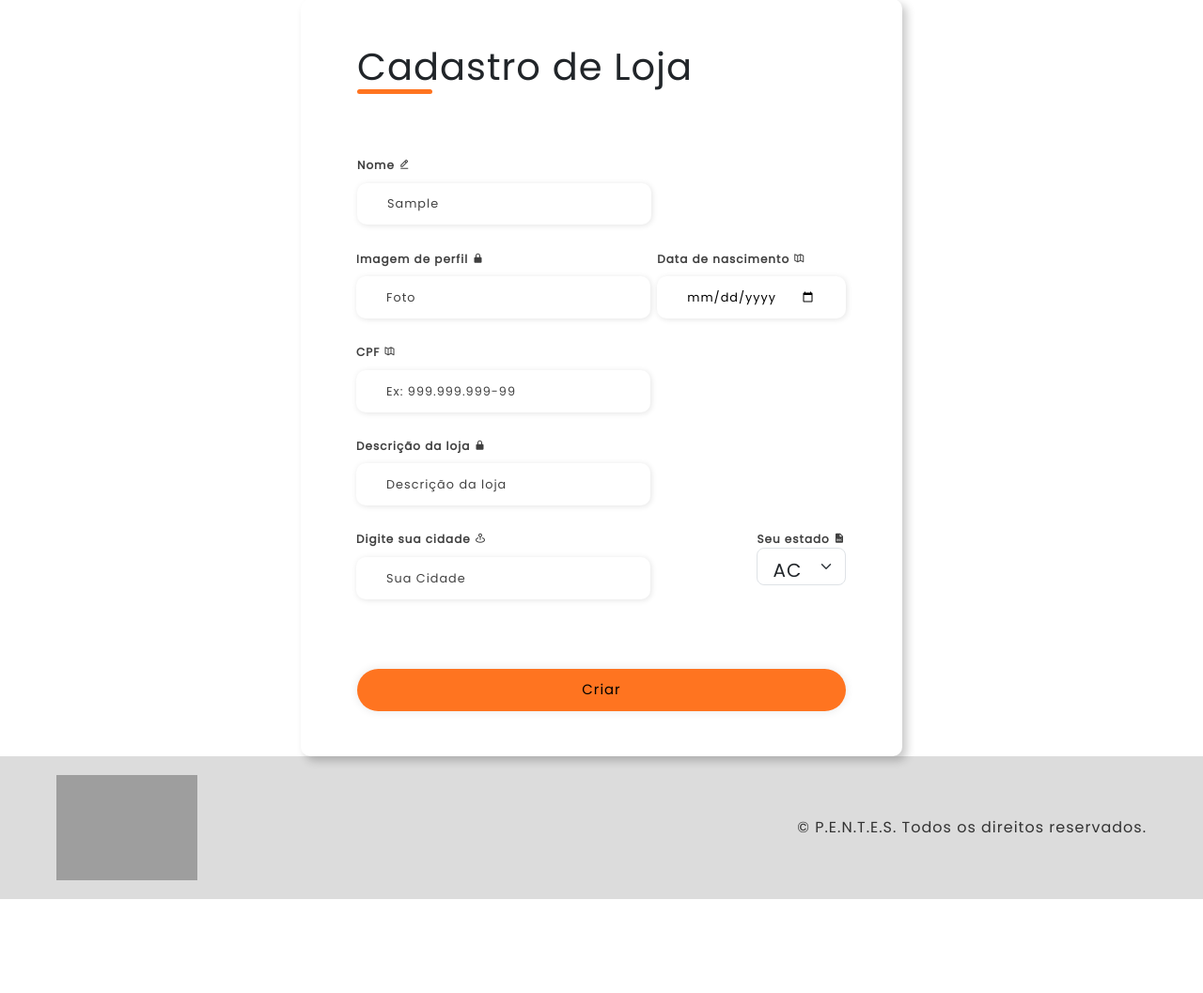
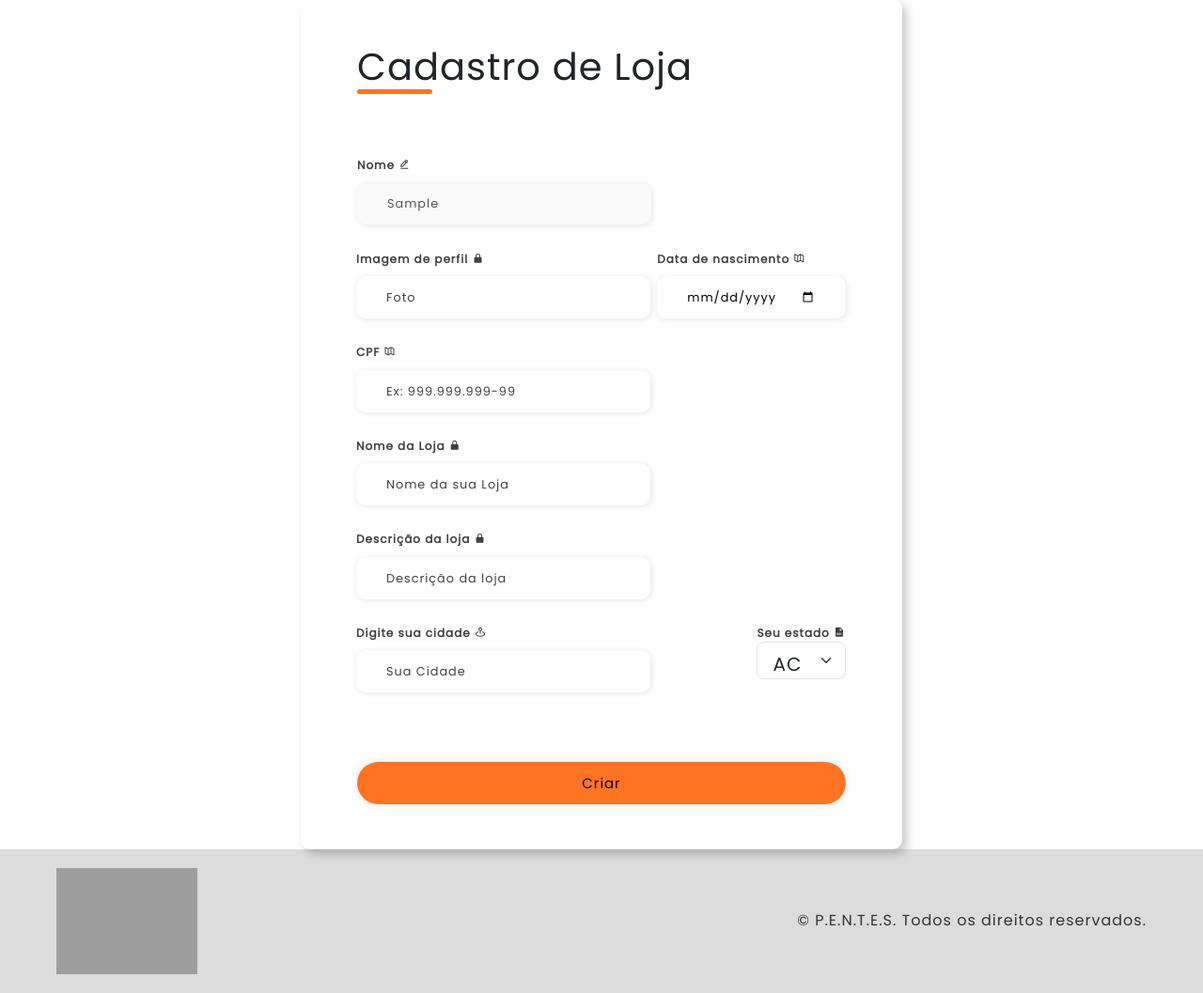
Before and after one commit to P-E-N-T-E-S/Kolekto, a Django app: page /nova_loja in a window 1280 px wide. Shown: the part 121-1178 px from the top of the page at 94% size. Before the commit the page ends 1078 px from the top, so only its background shows below. Run offline with Django 4.2, Linux system fonts and the light colour scheme; the visitor is signed in with stand-in values (Sample User, id 1); data that the repository does not hold is empty; grey boxes are pictures that could not be loaded.

Commit message:
Cadastro

```diff
--- a/PKolekto/Kolekto/templates/cadastro_loja.html
+++ b/PKolekto/Kolekto/templates/cadastro_loja.html
@@ -222,7 +222,7 @@
               <div class="input-group">
                   <div class="input-box">
                       <label for="nome_vendedor">Nome <i class='bx bx-edit-alt'></i></label>
-                      <input id="nome_vendedor" type="text" name="nome_vendedor" placeholder="{{ nome_vendedor }}" value="{{ nome }}" required>
+                      <input id="nome_vendedor" type="text" name="nome_vendedor" placeholder="{{ nome_vendedor }}" value="{{ nome_vendedor }}" disabled>
                       </fieldset>
                   </div>
 
@@ -239,6 +239,11 @@
                   <div class="input-box">
                     <label for="date">CPF <i class='bx bx-map-alt' ></i></label>
                     <input id="cpf" type="text" name="cpf" placeholder="Ex: 999.999.999-99" value="{{ cpf }}" required>
+                  </div>
+
+                  <div class="input-box">
+                    <label for="nome_loja">Nome da Loja <i class='bx bxs-lock-alt' ></i></label>
+                    <input id="nome_loja" type="text" name="nome_loja" placeholder="Nome da sua Loja" value="{{ nome_loja }}" required>
                   </div>
 
                   <div class="input-box">
```
